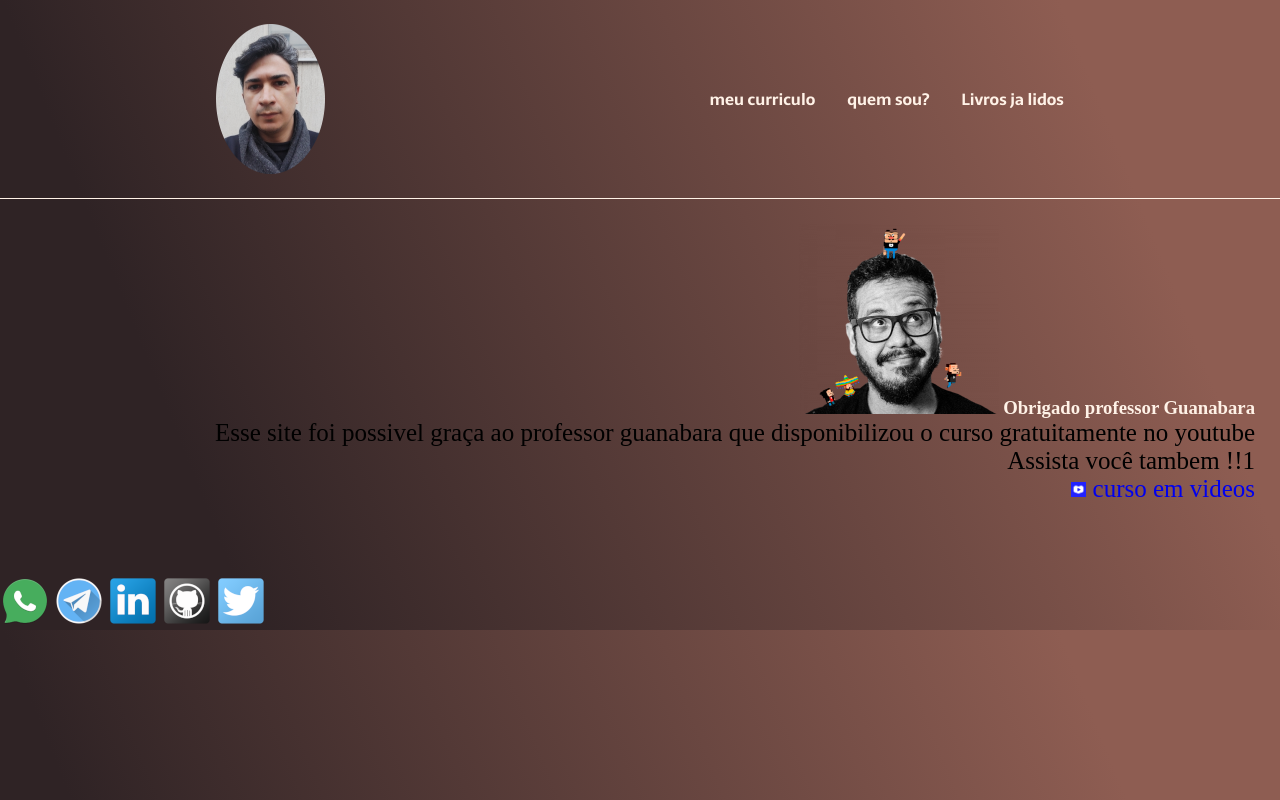
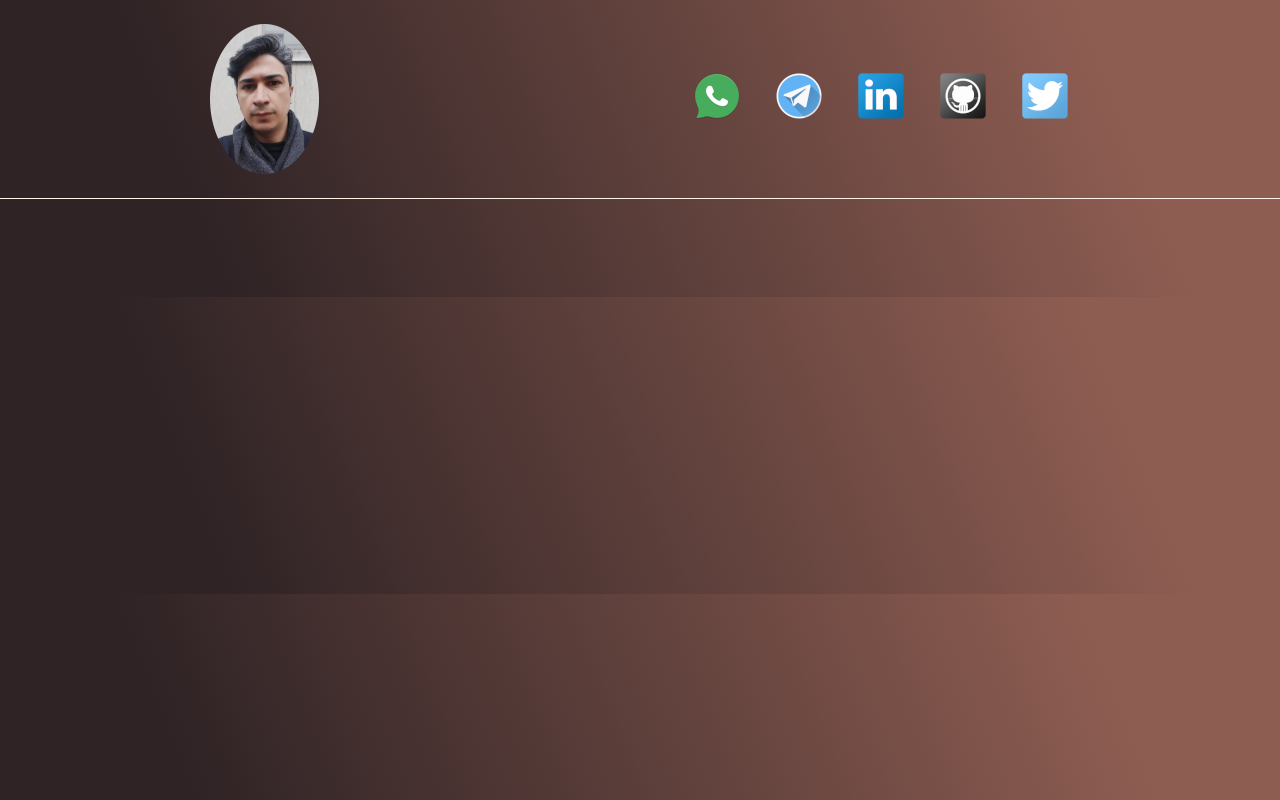
Before and after one commit to eudenesmn/Meu-Site, a plain HTML site: page index.html in a window 1280 px wide. Drawn offline with Linux system fonts and the light colour scheme.

Commit message:
MUDANDO TUDO

```diff
--- a/index.html
+++ b/index.html
@@ -13,31 +13,27 @@
     <header class="cabecalho">
         <img class="cabecalho-imagem" src="img/eudenes6.1.png" alt="imagem da foto do eudenes">
         <nav class="cabecalho-menu">
-            <a href="" class="cabecalho-menu-item">meu curriculo</a>
-            <a href="" class="cabecalho-menu-item">quem sou?</a>
-            <a href="" class="cabecalho-menu-item">Livros ja lidos</a>
+            <a href="" class="cabecalho-menu-item"><img src="img/whatsapp-icon.png" alt=""></a>
+            <a href="" class="cabecalho-menu-item"><img src="img/Telegram-icon.png" alt=""></a>
+            <a href="" class="cabecalho-menu-item"><img src="img/Linkedin-icon.png" alt=""></a>
+            <a href="" class="cabecalho-menu-item"><img src="img/Github-icon.png" alt=""></a>
+            <a href="" class="cabecalho-menu-item"> <img src="img/Twitter-icon.png" alt=""></a>
         </nav>
     </header>
 
     <main class="conteudo">
         <section class="conteudo-segundario1">
-            <img src="img/guana.png" alt="foto guanabara">
-            <h3 class="conteudo-segundario-titulo1">Obrigado professor Guanabara</h3>
-            <p class="conteudo-segundario-paragrafo1">Esse site foi possivel graça ao professor guanabara que
-                disponibilizou o curso gratuitamente no youtube </p>
-            <p class="conteudo-segundario-paragrafo1"> Assista você tambem !!1</p>
-            <a href=" https://www.youtube.com/c/CursoemV%C3%ADdeo" target="_blank" style="font-size: 25px;"><img height="15px" src="img/curso.png" alt="curso em videos"> curso em videos</a>
+        </section>
+
+        <section class="conteudo-segundario2">
+        </section>
+
+        <section class="conteudo-segundario3">
         </section>
 
     </main>
 
     <footer class="botao">
-        <img src="img/whatsapp-icon.png" alt="">
-        <img src="img/Telegram-icon.png" alt="">
-        <img src="img/Linkedin-icon.png" alt="">
-        <img src="img/Github-icon.png" alt="">
-        <img src="img/Twitter-icon.png" alt="">
-
     </footer>
 </body>
 
```
